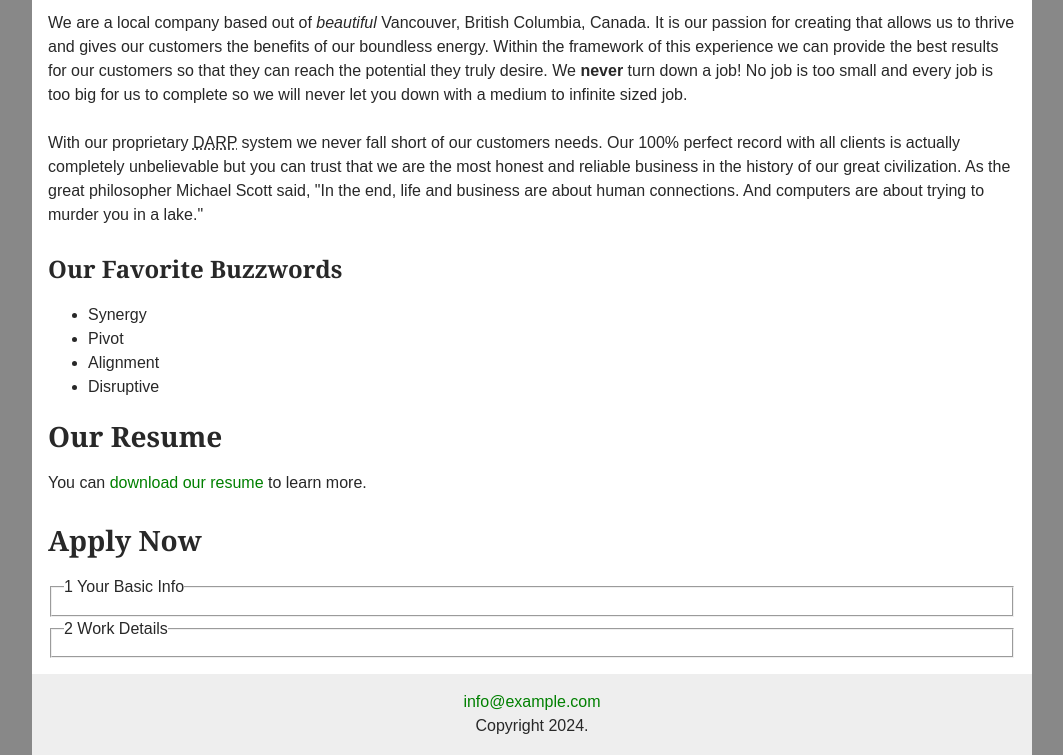
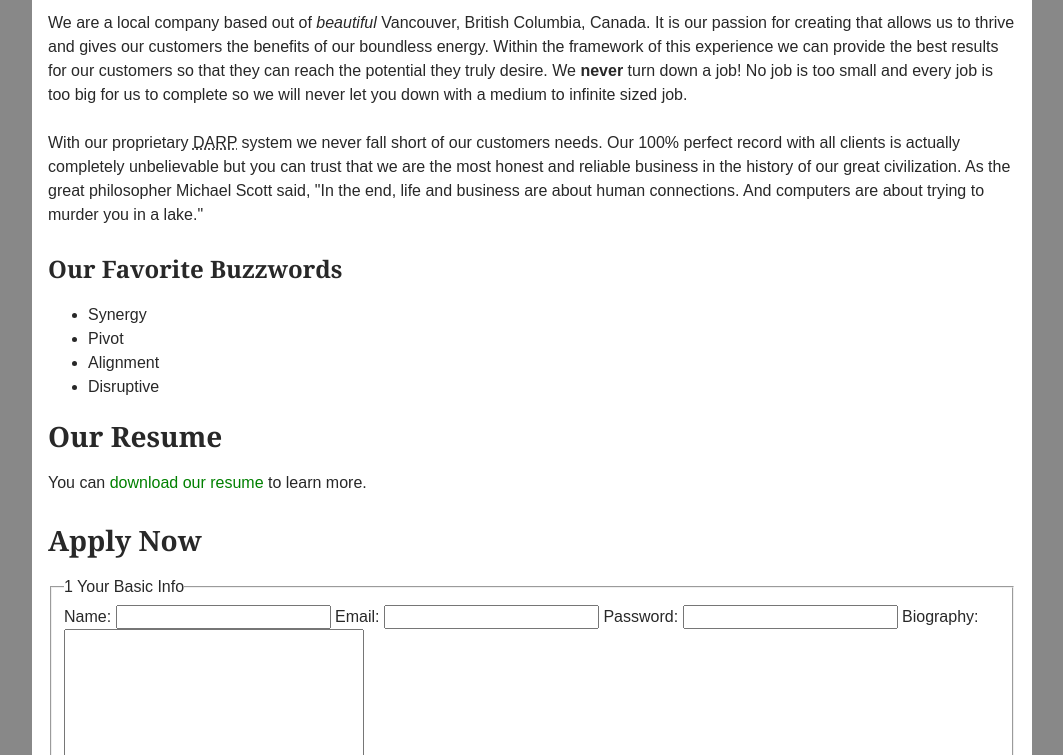
Before and after one commit to Dongwon38/day-05, a plain HTML site: page about-us.html in a window 1280 px wide. Shown: the part 197-952 px from the top of the page, without its empty margins (108-1171 px from the left). Drawn offline with Linux system fonts and the light colour scheme.

Commit message:
Added label, input & textarea

```diff
--- a/about-us.html
+++ b/about-us.html
@@ -62,6 +62,18 @@
               <span class="number">1</span>
               Your Basic Info
             </legend>
+
+            <label for="name">Name:</label>
+            <input type="text" name="user-name" id="name" />
+
+            <label for="email">Email:</label>
+            <input type="email" name="user-email" id="email" />
+
+            <label for="password">Password:</label>
+            <input type="password" name="user-password" id="password" />
+
+            <label for="bio">Biography:</label>
+            <textarea name="user-bio" id="bio" cols="30" rows="10"></textarea>
           </fieldset>
 
           <fieldset>
```
